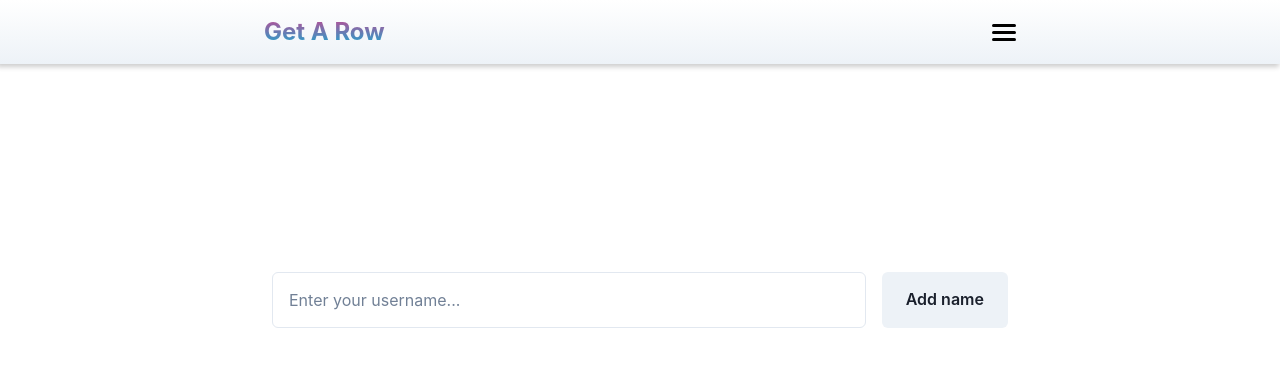
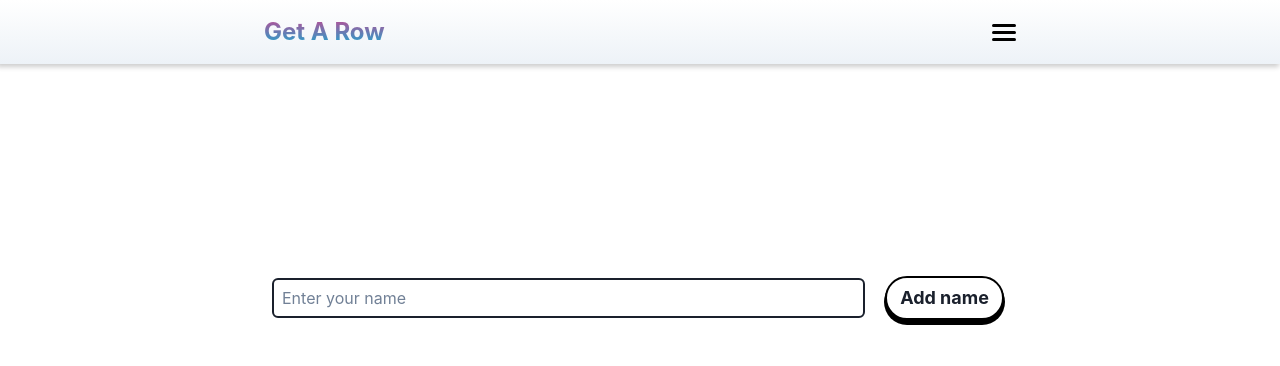
Before and after one commit to felix-odenhall/get-a-row, a React (Create React App) app: page / in a window 1280 px wide. Shown: the top 366 px of the page. Built offline with nearby package versions, Linux system fonts and the light colour scheme.

Commit message:
styling landing page and select tasks

```diff
--- a/src/components/CreateUserForm/CreateUserForm.tsx
+++ b/src/components/CreateUserForm/CreateUserForm.tsx
@@ -29,19 +29,53 @@ export const CreateUserForm = () => {
   return (
     <Box mt="52" w="100%" maxW="768px" mx="auto">
       <form onSubmit={handleSubmit} autoComplete="off">
-        <Box display="flex" gap="4" px="4">
+        <Box
+          display="flex"
+          gap="4"
+          px="4"
+          justifyContent="center"
+          alignItems="center"
+        >
           <Input
-            id="username"
-            h="14"
+            placeholder="Enter your name"
             type="text"
-            name="username"
+            value={username}
+            borderColor="black"
+            border="2px"
             onChange={(e) => setUsername?.(e.target.value)}
-            placeholder="Enter your username..."
             required
-            data-cy="userInput"
-            value={username}
+            bg="white"
+            w="95%"
+            p="2"
+            h="100%"
+            _focus={{
+              border: "2px",
+              borderColor: "rgba(0, 0, 0, 0.6)",
+              boxShadow: " inset 1px 1px 0px 0px rgba(0, 0, 0, 0.5)",
+            }}
+            _hover={{
+              border: "2px",
+              borderColor: "black",
+              boxShadow: "0 0 0 2px var(--chakra-ui-focus-ring-color)",
+            }}
           />
-          <Button type="submit" h="14" px="8" data-cy="submitButton">
+          <Button
+            type="submit"
+            bg="white"
+            p="5"
+            m="1"
+            border="2px"
+            borderColor="black"
+            borderRadius="3xl"
+            fontWeight="bold"
+            fontSize="lg"
+            boxShadow="0px 4px 0 1px rgba(0, 0, 0, 1)"
+            transition="all .1s ease"
+            _active={{ transform: "translateY(3px)", boxShadow: "none" }}
+            _hover={{
+              transform: "scale(2px)",
+            }}
+          >
             Add name
           </Button>
         </Box>
--- a/src/components/SelectTasks/SelectTasks.tsx
+++ b/src/components/SelectTasks/SelectTasks.tsx
@@ -18,15 +18,23 @@ export const SelectTasks = () => {
     return (
       <ListItem key={item.id}>
         <Button
-          my="1"
-          size="sm"
-          colorScheme={pickedTasks.includes(item) ? "green" : "gray"}
-          w="100%"
-          h="12"
+          bg={pickedTasks.includes(item) ? "green" : "white"}
+          color={pickedTasks.includes(item) ? "white" : "black"}
+          p="5"
+          m="1.5"
+          w="95%"
+          border="1px"
+          borderColor="black"
+          borderRadius="2xl"
+          fontWeight="semibold"
           fontSize="md"
-          boxShadow="base"
+          boxShadow="0px 2px 0 0.5px rgba(0, 0, 0, 1)"
           onClick={() => handleClick(item)}
-          data-cy="pickTaskButton"
+          transition="all .1s ease"
+          _active={{ transform: "translateY(3px)", boxShadow: "none" }}
+          _hover={{
+            transform: "scale(2px)",
+          }}
         >
           {item.task}
         </Button>
@@ -44,6 +52,8 @@ export const SelectTasks = () => {
         px="1"
         data-cy="pickTaskList"
         maxW="768px"
+        display="flex"
+        flexDirection="column"
       >
         {itemsList}
       </UnorderedList>
```
